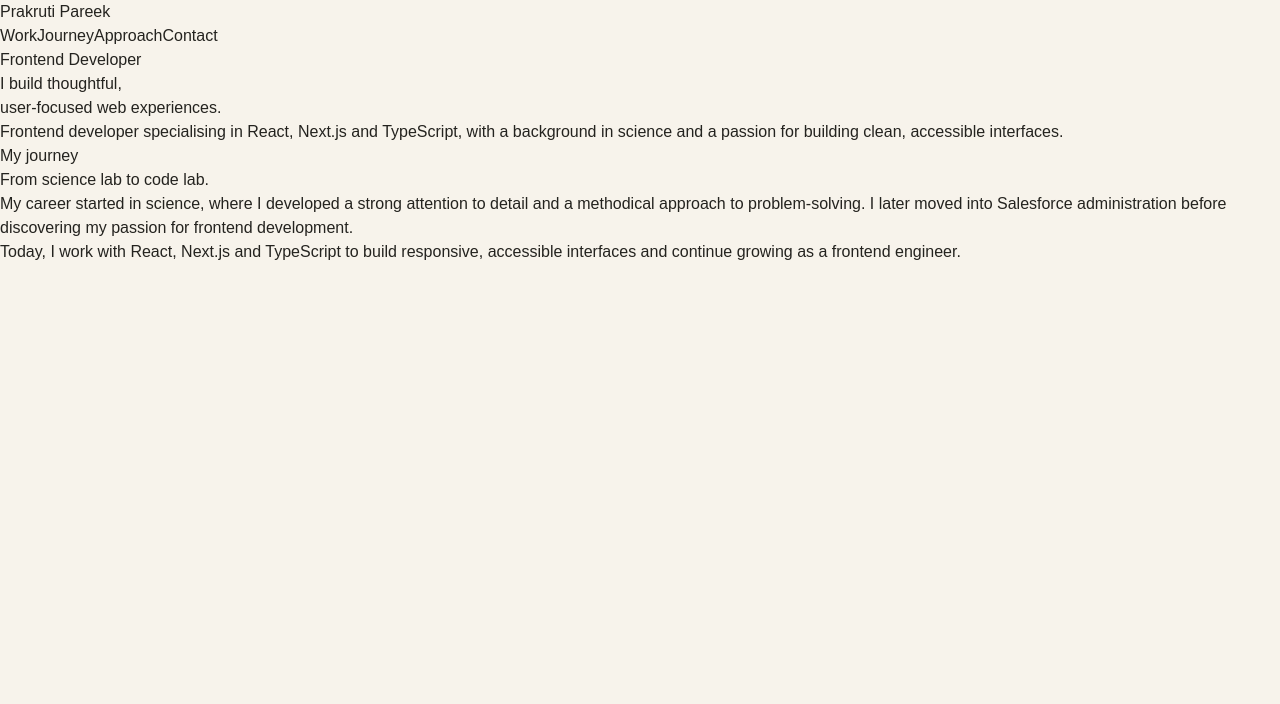
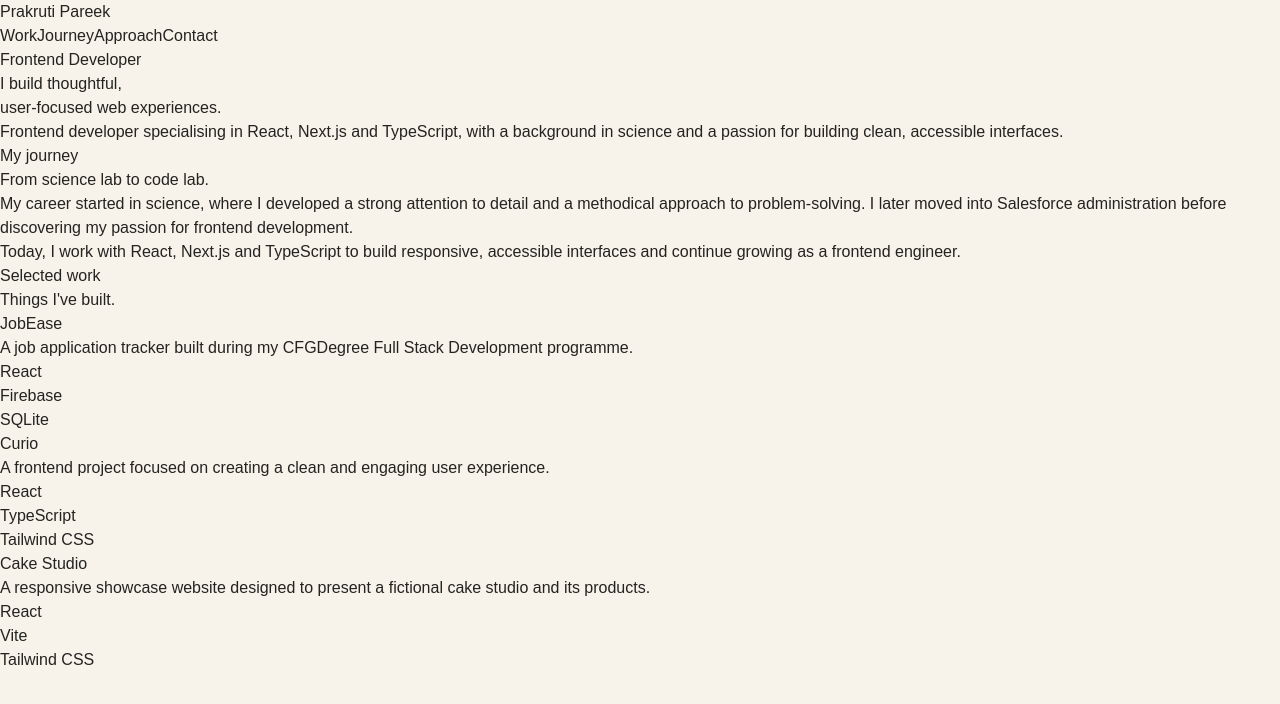
Before and after one commit to PrakrutiPareek/pp--portfolio, a Next.js app: page / in a window 1280 px wide. Shown: the top 704 px of the page. Built offline with nearby package versions, Linux system fonts and the light colour scheme.

Commit message:
feat: add selected work section

```diff
--- /dev/null
+++ b/src/app/components/Work.tsx
@@ -0,0 +1,46 @@
+const projects = [
+  {
+    title: "JobEase",
+    description:
+      "A job application tracker built during my CFGDegree Full Stack Development programme.",
+    technologies: ["React", "Firebase", "SQLite"],
+  },
+  {
+    title: "Curio",
+    description:
+      "A frontend project focused on creating a clean and engaging user experience.",
+    technologies: ["React", "TypeScript", "Tailwind CSS"],
+  },
+  {
+    title: "Cake Studio",
+    description:
+      "A responsive showcase website designed to present a fictional cake studio and its products.",
+    technologies: ["React", "Vite", "Tailwind CSS"],
+  },
+];
+
+export default function Work() {
+  return (
+    <section id="work">
+      <p>Selected work</p>
+
+      <h2>Things I&apos;ve built.</h2>
+
+      <div>
+        {projects.map((project) => (
+          <article key={project.title}>
+            <h3>{project.title}</h3>
+
+            <p>{project.description}</p>
+
+            <ul>
+              {project.technologies.map((technology) => (
+                <li key={technology}>{technology}</li>
+              ))}
+            </ul>
+          </article>
+        ))}
+      </div>
+    </section>
+  );
+}
--- a/src/app/page.tsx
+++ b/src/app/page.tsx
@@ -1,6 +1,7 @@
 import Hero from "./components/Hero";
 import Journey from "./components/Journey";
 import Navbar from "./components/Navbar";
+import Work from "./components/Work";
 
 export default function Home() {
   return (
@@ -9,6 +10,7 @@ export default function Home() {
       <main>
         <Hero />
         <Journey />
+        <Work />
       </main>
     </>
   );
```
